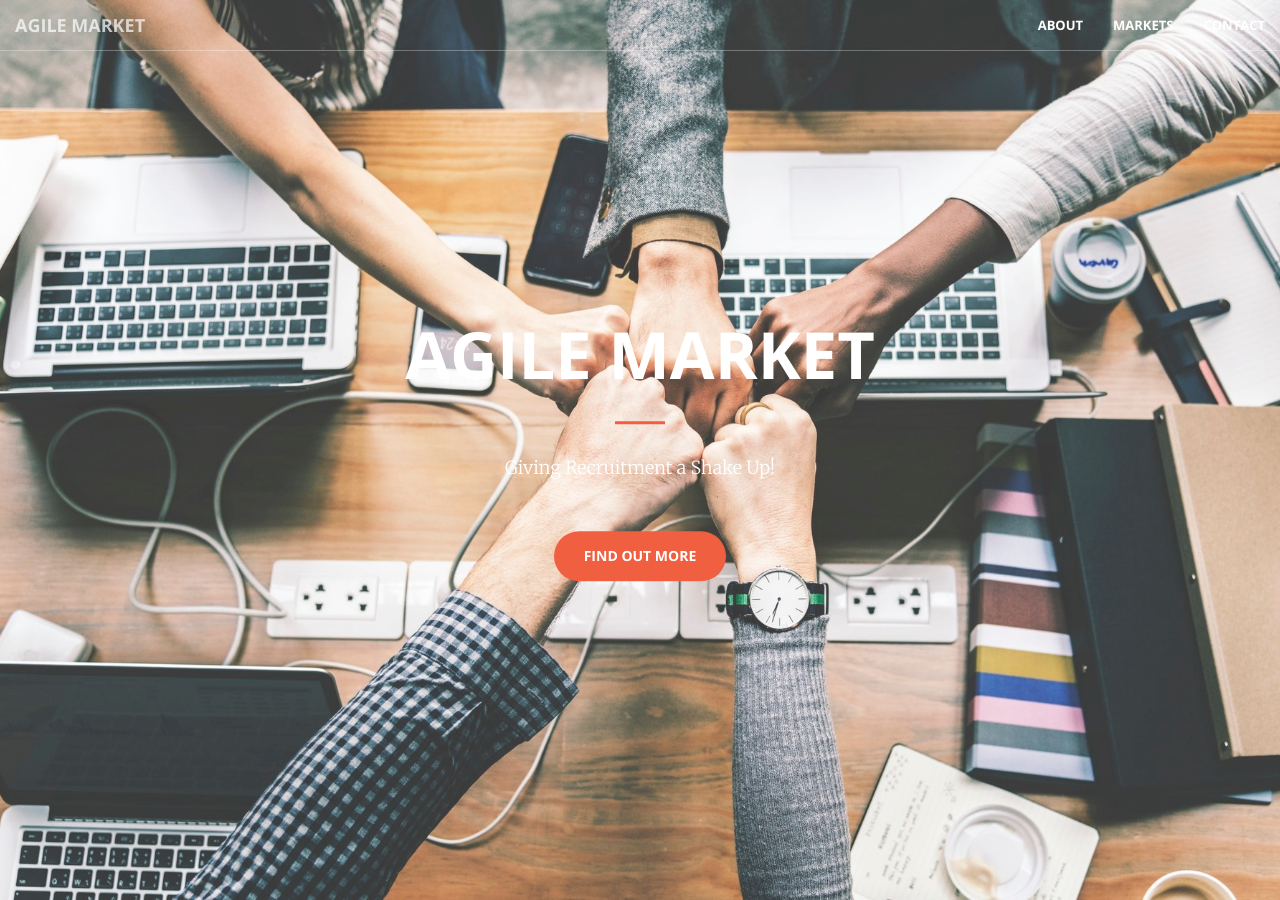
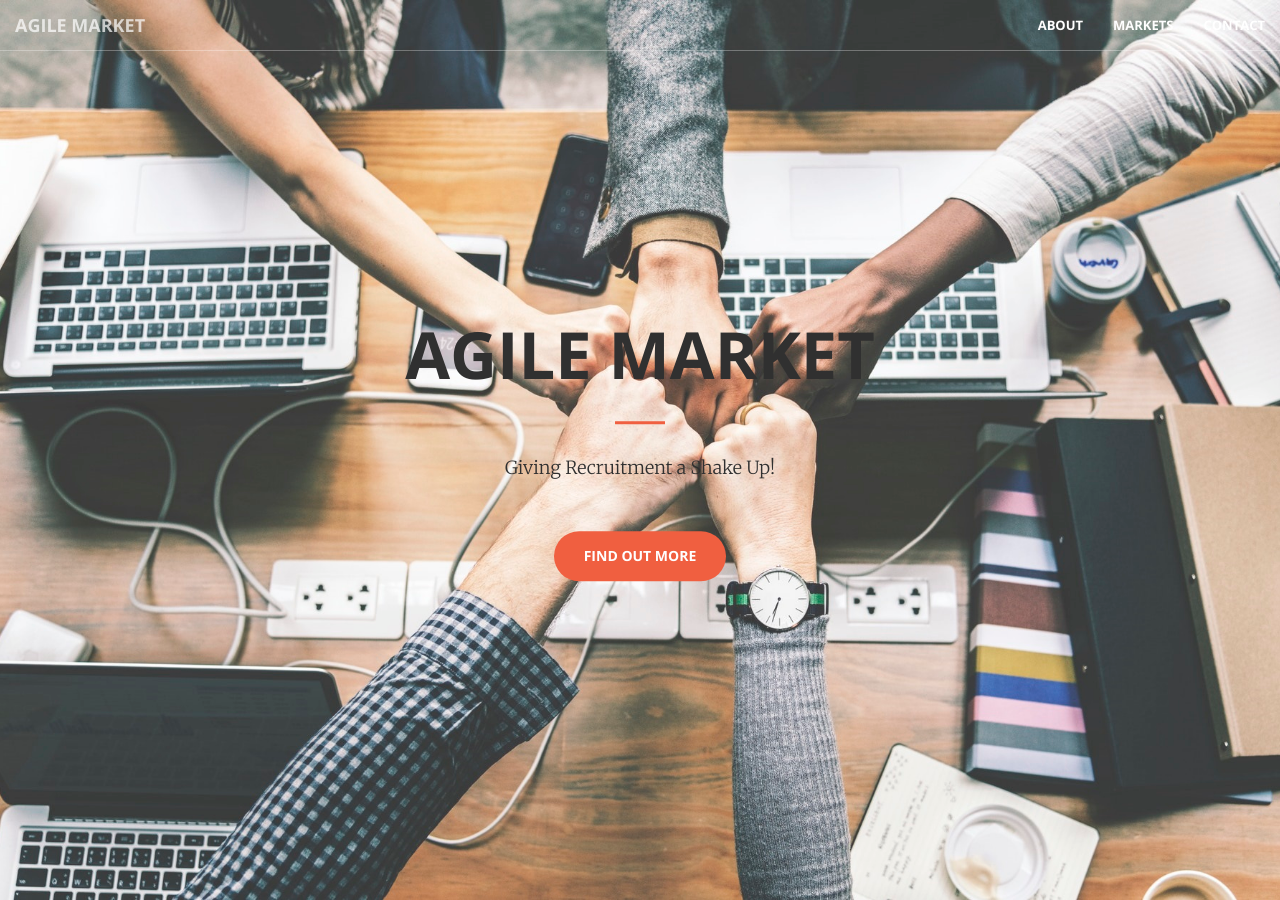
Before and after one commit to joecity/agilemarket, a Jekyll site: the page built from index.html, in a window 1280 px wide and 900 px high. Built offline with Jekyll 4.4.1, drawn with Linux system fonts in a browser that asks for light colours.

Commit message:
Updating header text to dark grey

```diff
--- a/_sass/_base.scss
+++ b/_sass/_base.scss
@@ -112,7 +112,7 @@ aside {
         background-color: transparent;
         border-color: rgba(white, .3);
         .navbar-header .navbar-brand {
-            color: rgba(White, 1);
+            color: rgba(#303030, 1);
             &:hover,
             &:focus {
                 color: rgba(White, 0.7);
@@ -157,7 +157,7 @@ header {
     background-position: center;
     background-image: url('../img/header.jpg');
     text-align: center;
-    color: white;
+    color: #303030;
     .header-content {
         position: relative;
         text-align: center;
@@ -178,7 +178,7 @@ header {
             }
             p {
                 font-weight: 300;
-                color: rgba(white, 1);
+                color: rgba(#303030, 1);
                 font-size: 16px;
                 margin-bottom: 50px;
             }
```
